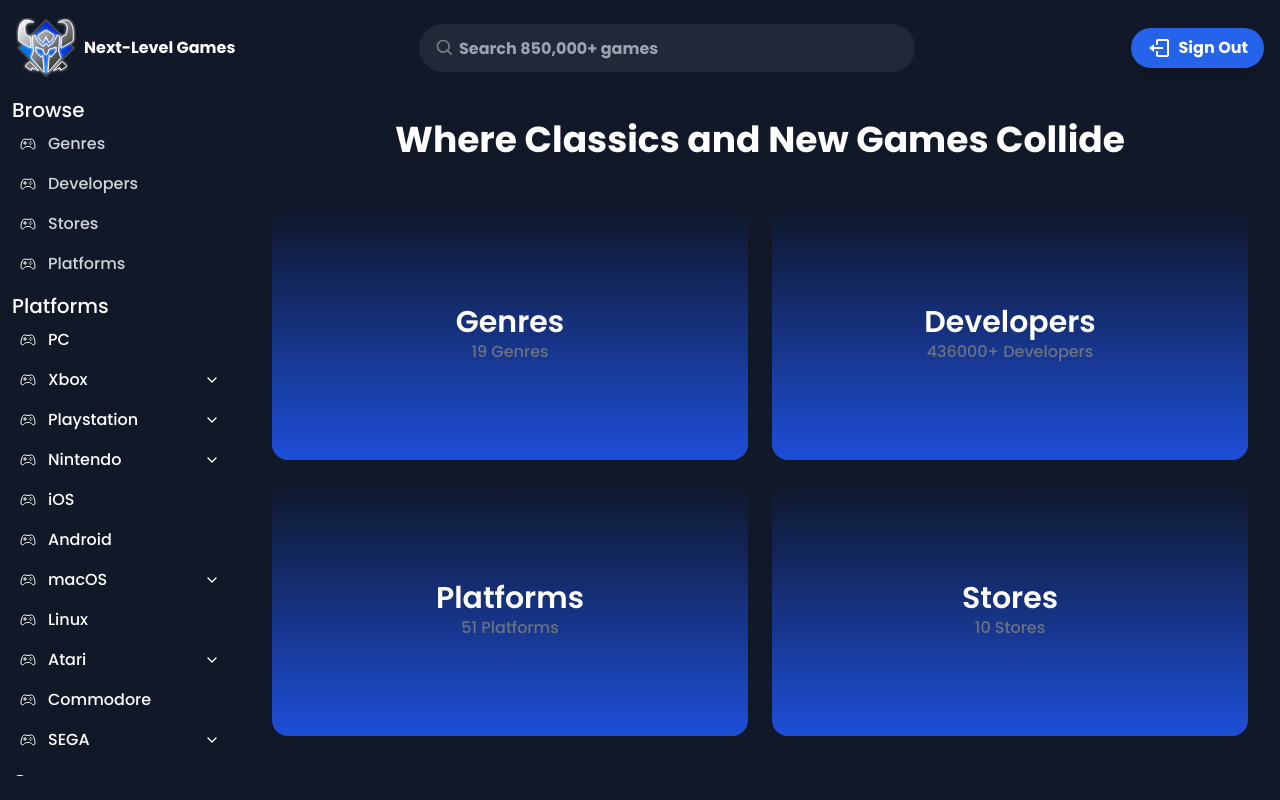
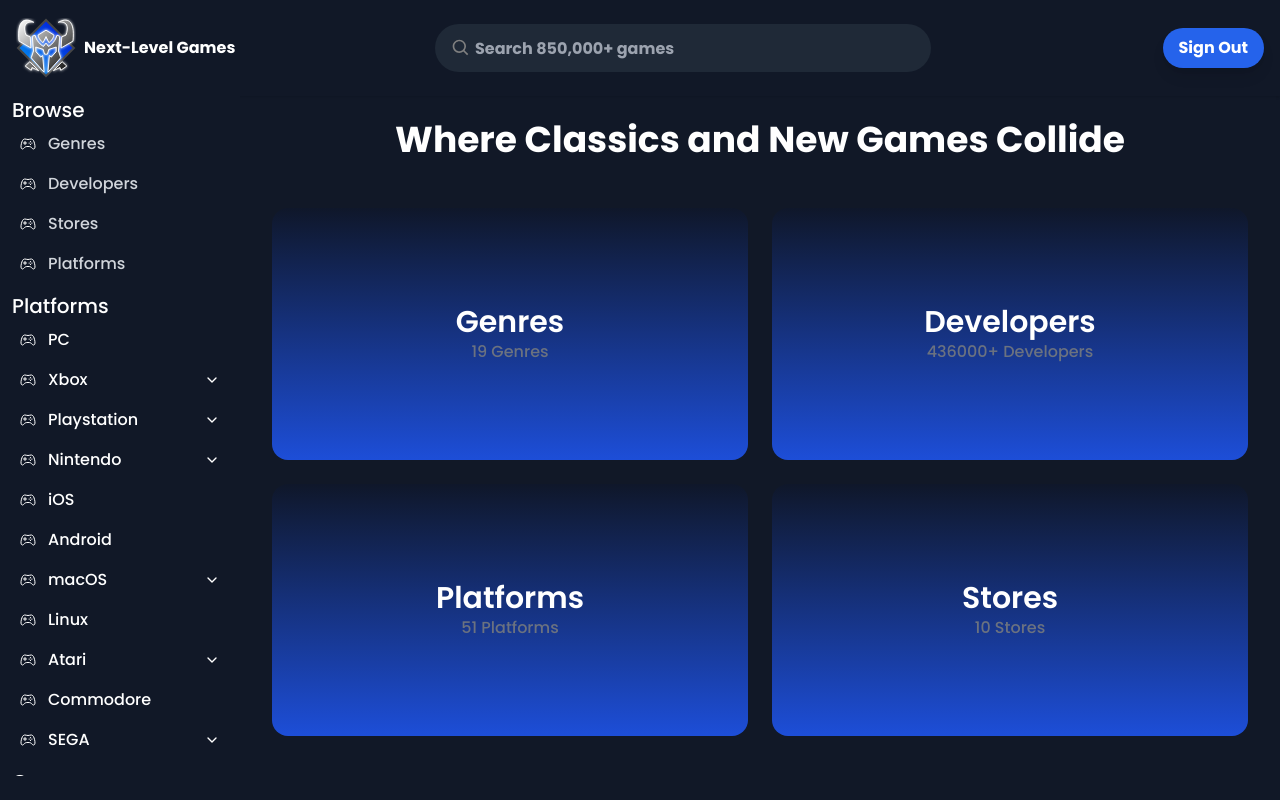
Before and after one commit to bartswierz/game-website, a Next.js app: page /dashboard in a window 1280 px wide. Shown: the top 800 px of the page. Built offline with nearby package versions, Linux system fonts and the light colour scheme.

Commit message:
fixed searchbar route request

```diff
--- a/app/(dashboard)/dashboard/layout.tsx
+++ b/app/(dashboard)/dashboard/layout.tsx
@@ -4,6 +4,7 @@ import "@/app/globals.css";
 import { Footer, Navbar, Sidebar } from "@/components/ui";
 import { ReduxProvider } from "@/redux/features/provider";
 import { Metadata } from "next";
+import Image from "next/image";
 
 export const metadata: Metadata = {
   title: {
@@ -40,6 +41,7 @@ export default function RootLayout({ children }: { children: React.ReactNode })
             <Sidebar />
             <main className="container mx-auto m-6 px-2 md:px-4">{children}</main>
           </div>
+          {/* <Image src={`/RacingImage.png`} fill alt="" /> */}
           <Footer />
         </ReduxProvider>
       </body>
--- a/app/(login)/login/layout.tsx
+++ b/app/(login)/login/layout.tsx
@@ -1,6 +1,7 @@
 import "@/app/globals.css";
 import { Metadata } from "next";
 import Image from "next/image";
+
 export const metadata: Metadata = {
   title: {
     template: "Next-Level Games | %s", // %s is the page title that will be replaces with the custom title given
@@ -10,7 +11,6 @@ export const metadata: Metadata = {
   metadataBase: new URL("https://next-learn-dashboard.vercel.sh"),
 };
 
-// TODO - add our custom image as the background
 //Reference for multiple layouts used: https://nextjs.org/docs/app/building-your-application/routing/route-groups#creating-multiple-root-layouts
 export default function RootLayout({ children }: { children: React.ReactNode }) {
   return (
@@ -28,12 +28,12 @@ export default function RootLayout({ children }: { children: React.ReactNode })
         <main className="flex justify-center items-center w-screen h-screen">
           {children}
           <Image
-            src={`/images/RacingImage.png`}
+            src={`/static/RacingImage.png`}
+            // src={`/images/NextLevelGamesLogo.png`}
             alt="Racing Cars moving at a rapid pace - Image rendered by ChatGPT - DALL-E"
             fill
-            className="z-[-1] bg-gradient-to-r from-indigo-500 opacity-20"
+            className="z-[-1] bg-gradient-to-r from-indigo-500 opacity-20 object-cover w-screen h-screen"
             priority
-            objectFit="cover"
           />
         </main>
       </body>
--- a/components/ui/Navbar/Navbar.tsx
+++ b/components/ui/Navbar/Navbar.tsx
@@ -17,6 +17,17 @@ const Navbar = () => {
     router.push("/login"); //cleans up our route to localhost:3000/login
   };
 
+  const LogoutComponent = () => {
+    return (
+      <form action={handleSignOut} className="hidden md:block">
+        <button className="flex gap-2 bg-blue-600 px-4 py-2 rounded-full hover:bg-blue-700 focus:bg-blue-800 transition-colors duration-300 shadow-lg">
+          {/* <BiLogOut size={24} /> */}
+          Sign Out
+        </button>
+      </form>
+    );
+  };
+
   return (
     <header>
       <nav className="flex flex-row w-full items-center bg-gray-900 p-4 shadow text-white font-bold">
@@ -24,12 +35,7 @@ const Navbar = () => {
         <Searchbar />
         {/* Hides menu icon when sidebar is opened */}
         {isSidebarOpen ? <div className="w-10 h-10"></div> : <HamburgerMenu />}
-        <form action={handleSignOut}>
-          <button className="flex gap-2 bg-blue-600 px-4 py-2 rounded-full hover:bg-blue-700 focus:bg-blue-800 transition-colors duration-300 shadow-lg">
-            <BiLogOut size={24} />
-            Sign Out
-          </button>
-        </form>
+        <LogoutComponent />
         {/* {isSidebarOpen ? null : <Link href={"/login"}>Sign In</Link>} */}
       </nav>
     </header>
--- a/components/ui/Navbar/Searchbar.tsx
+++ b/components/ui/Navbar/Searchbar.tsx
@@ -38,7 +38,7 @@ const Searchbar = () => {
     }
 
     // VALID INPUT - Navigate to the /search page and pass the searchTerm as a query
-    router.push(`/search/${searchTerm}`);
+    router.push(`/dashboard/search/${searchTerm}`);
   };
 
   return (
```
Also changed, not shown: public/static/RacingImage.png (added).
